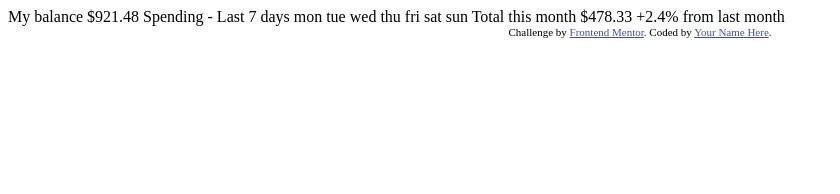
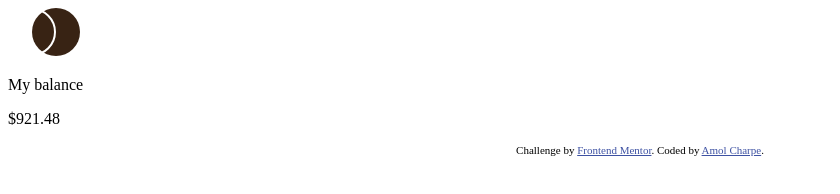
Before and after one commit to charpeamol/Expenses-Chart, a plain HTML site: page index.html in a window 1280 px wide. Shown: the whole page, without its empty margins (0-840 px from the left). Drawn offline with Linux system fonts and the light colour scheme.

Commit message:
index.html file added for app

```diff
--- a/index.html
+++ b/index.html
@@ -6,6 +6,7 @@
 
   <link rel="icon" type="image/png" sizes="32x32" href="./images/favicon-32x32.png">
 
+
   <title>Frontend Mentor | Expenses chart component</title>
 
   <!-- Feel free to remove these styles or customise in your own stylesheet 👍 -->
@@ -13,31 +14,25 @@
     .attribution { font-size: 11px; text-align: center; }
     .attribution a { color: hsl(228, 45%, 44%); }
   </style>
+  <link rel="stylesheet" href="style.css">
 </head>
 <body>
+  <div class="PriceBar">
+     <div class="header">
+        <img src="images/logo.svg" alt="logo" class="img-logo">
+        <p class="balance">My balance</p>
+        <p class="myBalance">$921.48</p>
+    </div>
+     <div class="main">
 
-  My balance
-  $921.48
+    </div>
+  </div>
 
-  Spending - Last 7 days
-
-  mon
-  tue
-  wed
-  thu
-  fri
-  sat
-  sun
-
-  Total this month
-  $478.33
-
-  +2.4%
-  from last month
 
   <div class="attribution">
     Challenge by <a href="https://www.frontendmentor.io?ref=challenge" target="_blank">Frontend Mentor</a>.
-    Coded by <a href="#">Your Name Here</a>.
+    Coded by <a href="#">Amol Charpe</a>.
   </div>
+  <script type="text/javascript" src="app.js"></script>
 </body>
 </html>
```
